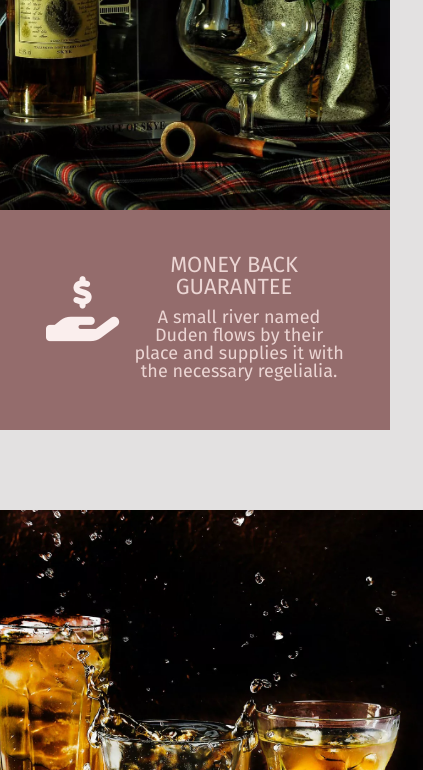
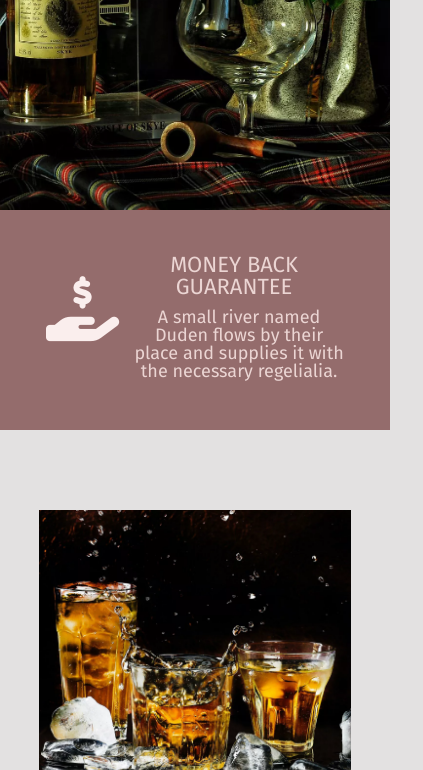
Before and after one commit to losab/project, a plain HTML site: page about.html in a window 390 px wide. Shown: the part 330-1100 px from the top of the page, 423 px wide, since content can reach past the window. Drawn offline with Linux system fonts and the light colour scheme.

Commit message:
about page

```diff
--- a/css/about.css
+++ b/css/about.css
@@ -67,7 +67,6 @@ margin-top: 50px;
 }
 .about-box img {
 max-width:530px ;
-height: 480px;
 }
 .about-right {
 width: 600px;
--- a/css/responsive.css
+++ b/css/responsive.css
@@ -102,4 +102,11 @@
         width: 50%;
         margin: 0 0 10px 0;
     }
+    .right-block {
+        display: none;
+    }
+    .about-box img {
+        width: 100%;
+        margin: 0 auto;
+    }
 }
```
